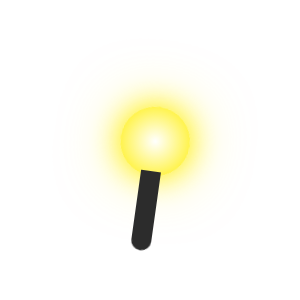
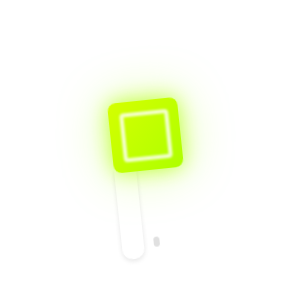
Before and after one commit to kaya1229/cheerstick, an Electron app: page index.html in a window 300 px wide. Shown: the part 244-544 px from the top of the page. Drawn offline with Linux system fonts and the light colour scheme.

Commit message:
Update style.css

```diff
--- a/style.css
+++ b/style.css
@@ -10,36 +10,66 @@ body {
 }
 
 .character-container {
-  -webkit-app-region: drag; /* 캐릭터를 마우스로 드래그 가능하게 함 */
+  -webkit-app-region: drag; /* 캐릭터 드래그 가능 영역 */
   cursor: grab;
-}
-
-.cheer-stick {
+  /* 믐뭔봄의 각진 느낌을 살리기 위해 흔들림을 부드럽게 */
+  animation: wave 2.5s infinite ease-in-out;
   display: flex;
   flex-direction: column;
   align-items: center;
-  /* 좌우로 흔들리는 애니메이션: 2초마다 무한 반복 */
-  animation: wave 2s infinite ease-in-out;
 }
 
+/* 믐뭔봄 머리 (사각형 발광부) */
 .glow-head {
-  width: 70px;
+  width: 70px; /* 둥근 모양에서 사각형으로 변경 */
   height: 70px;
-  background: radial-gradient(circle, #ffffff, #ffee00);
-  border-radius: 50%;
-  box-shadow: 0 0 30px #ffee00, 0 0 60px rgba(255, 238, 0, 0.5);
+  /* 펄 네오 샴페인 색상 (연두색 계열) 그라데이션 */
+  background: linear-gradient(135deg, #d4ff00 0%, #aeff00 100%);
+  border-radius: 8px; /* 각진 느낌을 유지하되 아주 약간만 둥글게 */
+
+  /* 강력한 네온광 효과 (이중 그림자) */
+  box-shadow:
+    0 0 20px rgba(174, 255, 0, 0.7),
+    0 0 50px rgba(174, 255, 0, 0.4);
+
+  position: relative;
+  overflow: hidden;
 }
 
-.handle {
-  width: 20px;
-  height: 80px;
-  background: #2c2c2c;
-  border-radius: 0 0 15px 15px;
-  margin-top: -5px;
+/* 믐뭔봄 내부 로고 느낌 표현 (선택 사항) */
+.glow-head::after {
+  content: '';
+  position: absolute;
+  top: 15%; left: 15%; right: 15%; bottom: 15%;
+  border: 4px solid rgba(255, 255, 255, 0.8);
+  border-radius: 4px;
+  filter: blur(1px);
 }
 
-/* 흔들리는 모션 정의 */
+/* 응원봉 손잡이 */
+.handle {
+  width: 22px; /* 머리 크기에 맞춰 약간 두껍게 */
+  height: 90px;
+  background: #ffffff; /* 흰색 손잡이 */
+  border-radius: 0 0 10px 10px;
+  margin-top: -3px; /* 머리와 자연스럽게 연결 */
+  box-shadow: 0 2px 5px rgba(0,0,0,0.1);
+}
+
+/* 믐뭔봄 하단 스트랩 구멍 느낌 (디테일) */
+.handle::after {
+  content: '';
+  position: absolute;
+  bottom: 10px;
+  left: 50%;
+  transform: translateX(-50%);
+  width: 6px; height: 10px;
+  background: #e0e0e0;
+  border-radius: 3px;
+}
+
+/* 흔들리는 애니메이션 (이전과 동일) */
 @keyframes wave {
-  0%, 100% { transform: rotate(-8deg); }
-  50% { transform: rotate(8deg); }
+  0%, 100% { transform: rotate(-6deg); }
+  50% { transform: rotate(6deg); }
 }
```
